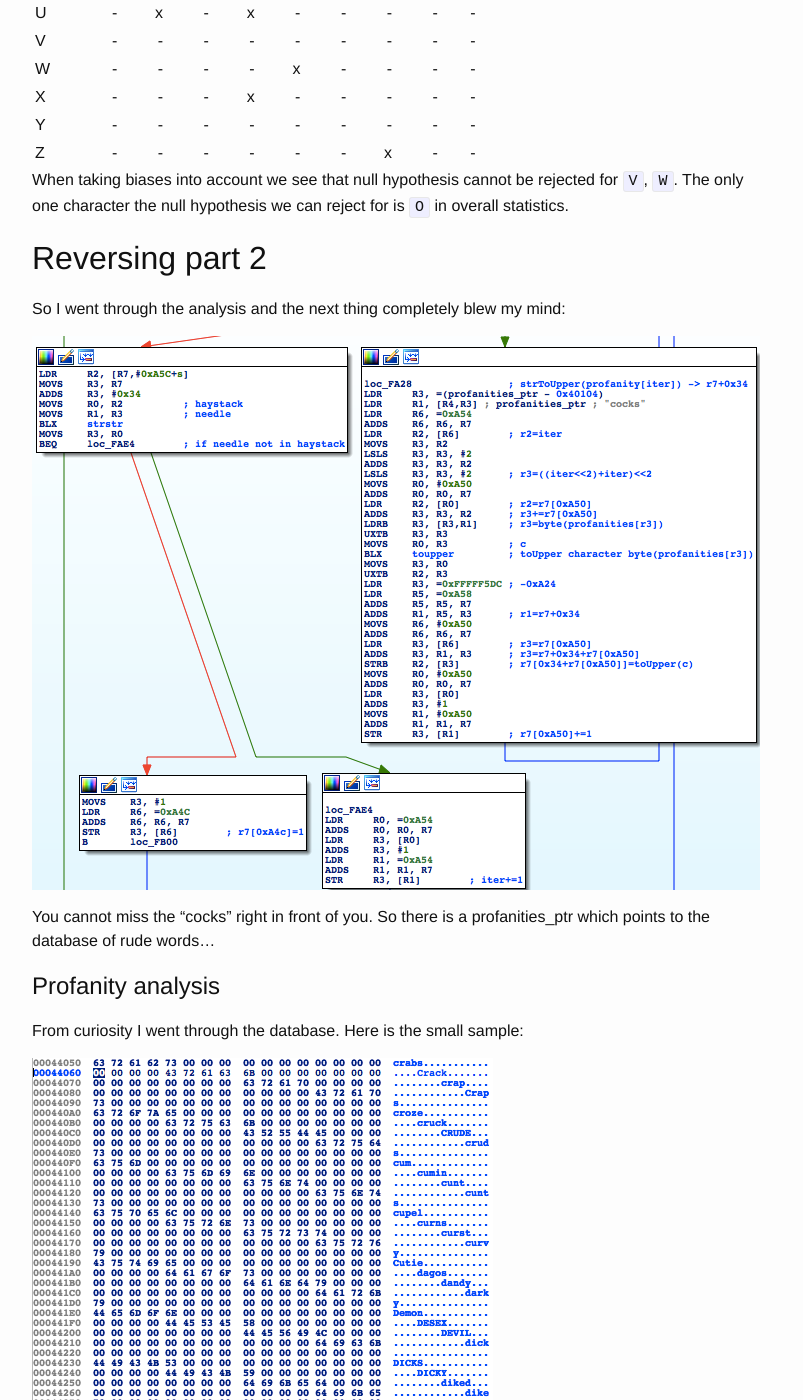
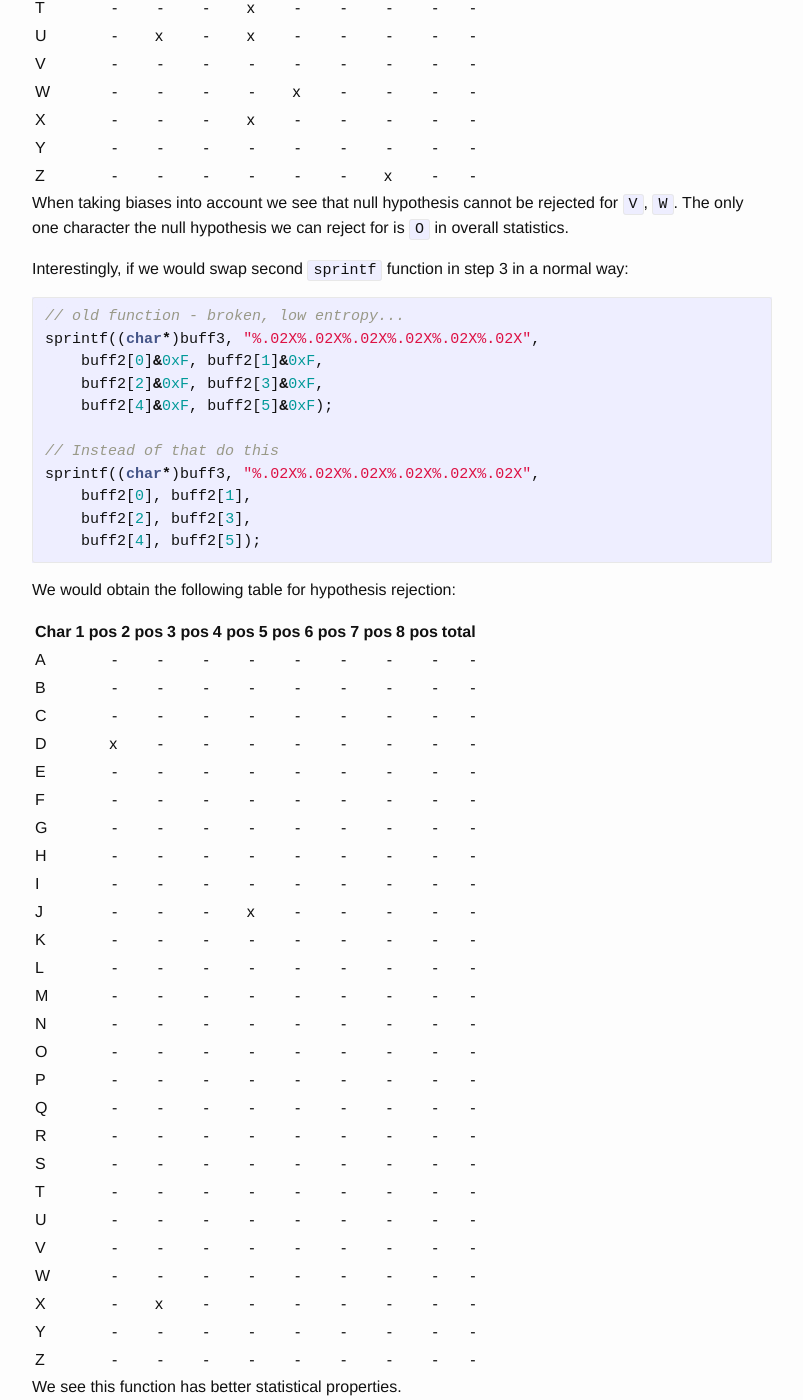
Before and after one commit to yolosec/deadcodeBlog, a Jekyll site: the page built from _posts/2016-06-14-UPC-UBEE-EVW3226-WPA2-RExing.markdown, in a window 1280 px wide and 1400 px high, scrolled down 14565 px. Shown: the whole window, without its empty margins (238-1041 px from the left). Built offline with Jekyll 4.4.1, drawn with Linux system fonts in a browser that asks for light colours; formulas are drawn with MathJax 3.

Commit message:
ubee: statistics fixed function

````diff
--- a/_posts/2016-06-14-UPC-UBEE-EVW3226-WPA2-RExing.markdown
+++ b/_posts/2016-06-14-UPC-UBEE-EVW3226-WPA2-RExing.markdown
@@ -290,6 +290,7 @@ MD5_Init(&ctx);
 MD5_Update(&ctx, buff3, strlen((char*)buff3)+1);
 MD5_Final(hash_buff, &ctx);
 
+// 5.
 sprintf(passwd, "%c%c%c%c%c%c%c%c",
         0x41u + ((hash_buff[0]+hash_buff[8]) % 0x1Au),
         0x41u + ((hash_buff[1]+hash_buff[9]) % 0x1Au),
@@ -474,6 +475,55 @@ Z|-|-|-|-|-|-|x|-|-
 When taking biases into account we see that null hypothesis cannot be rejected for `V`, `W`.
 The only one character the null hypothesis we can reject for is `O` in overall statistics.
 
+Interestingly, if we would swap second `sprintf` function in step 3 in a normal way:
+
+```c
+// old function - broken, low entropy...
+sprintf((char*)buff3, "%.02X%.02X%.02X%.02X%.02X%.02X",
+    buff2[0]&0xF, buff2[1]&0xF,
+    buff2[2]&0xF, buff2[3]&0xF,
+    buff2[4]&0xF, buff2[5]&0xF);
+
+// Instead of that do this
+sprintf((char*)buff3, "%.02X%.02X%.02X%.02X%.02X%.02X",
+    buff2[0], buff2[1],
+    buff2[2], buff2[3],
+    buff2[4], buff2[5]);
+```
+
+We would obtain the following table for hypothesis rejection:
+
+| Char |  1 pos |  2 pos |  3 pos |  4 pos |  5 pos |  6 pos |  7 pos |  8 pos |  total |
+| ---- | -----: | -----: | -----: | -----: | -----: | -----: | -----: | -----: | -----: |
+A|-|-|-|-|-|-|-|-|-
+B|-|-|-|-|-|-|-|-|-
+C|-|-|-|-|-|-|-|-|-
+D|x|-|-|-|-|-|-|-|-
+E|-|-|-|-|-|-|-|-|-
+F|-|-|-|-|-|-|-|-|-
+G|-|-|-|-|-|-|-|-|-
+H|-|-|-|-|-|-|-|-|-
+I|-|-|-|-|-|-|-|-|-
+J|-|-|-|x|-|-|-|-|-
+K|-|-|-|-|-|-|-|-|-
+L|-|-|-|-|-|-|-|-|-
+M|-|-|-|-|-|-|-|-|-
+N|-|-|-|-|-|-|-|-|-
+O|-|-|-|-|-|-|-|-|-
+P|-|-|-|-|-|-|-|-|-
+Q|-|-|-|-|-|-|-|-|-
+R|-|-|-|-|-|-|-|-|-
+S|-|-|-|-|-|-|-|-|-
+T|-|-|-|-|-|-|-|-|-
+U|-|-|-|-|-|-|-|-|-
+V|-|-|-|-|-|-|-|-|-
+W|-|-|-|-|-|-|-|-|-
+X|-|x|-|-|-|-|-|-|-
+Y|-|-|-|-|-|-|-|-|-
+Z|-|-|-|-|-|-|-|-|-
+
+We see this function has better statistical properties.
+
 ## Reversing part 2
 
 So I went through the analysis and the next thing completely blew my mind:
````
